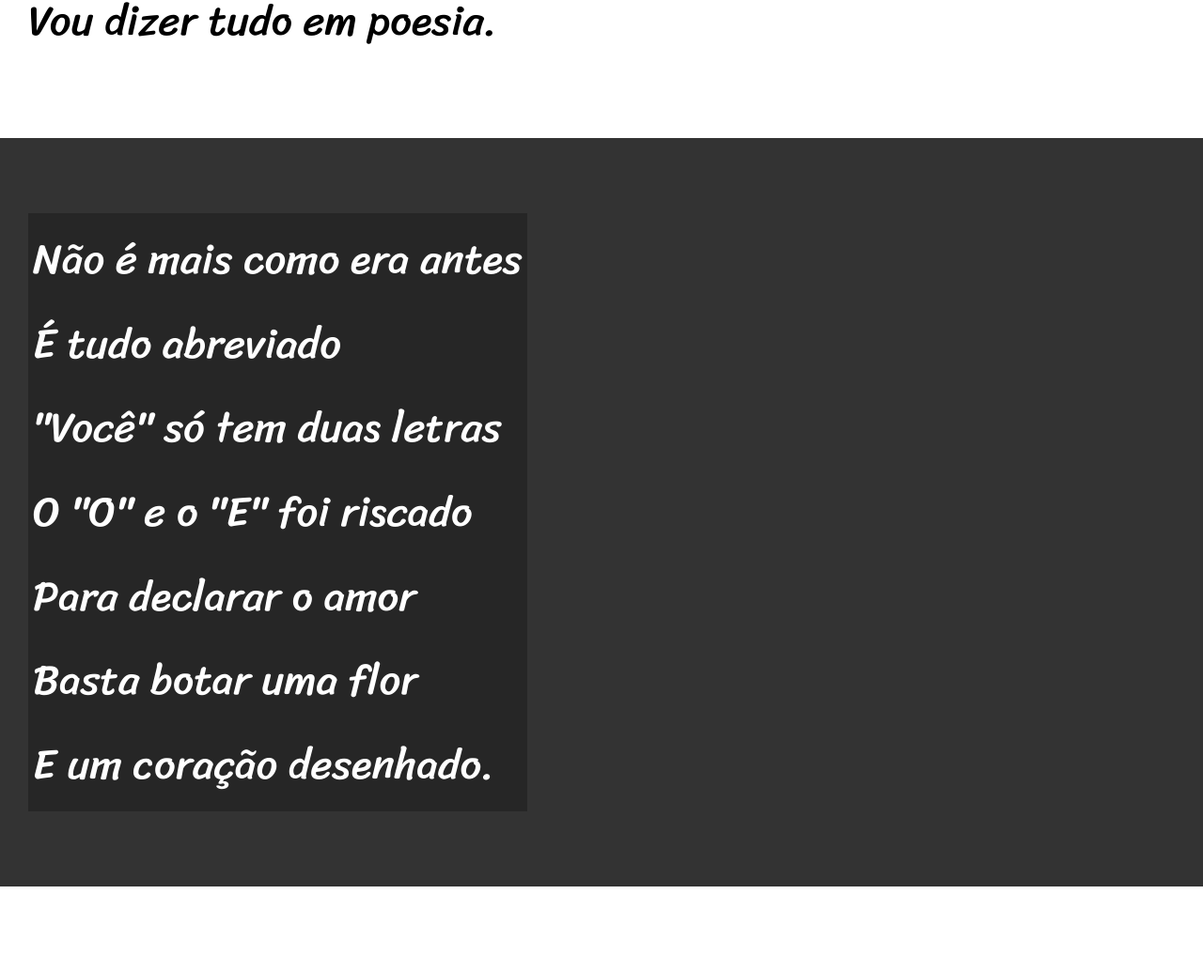
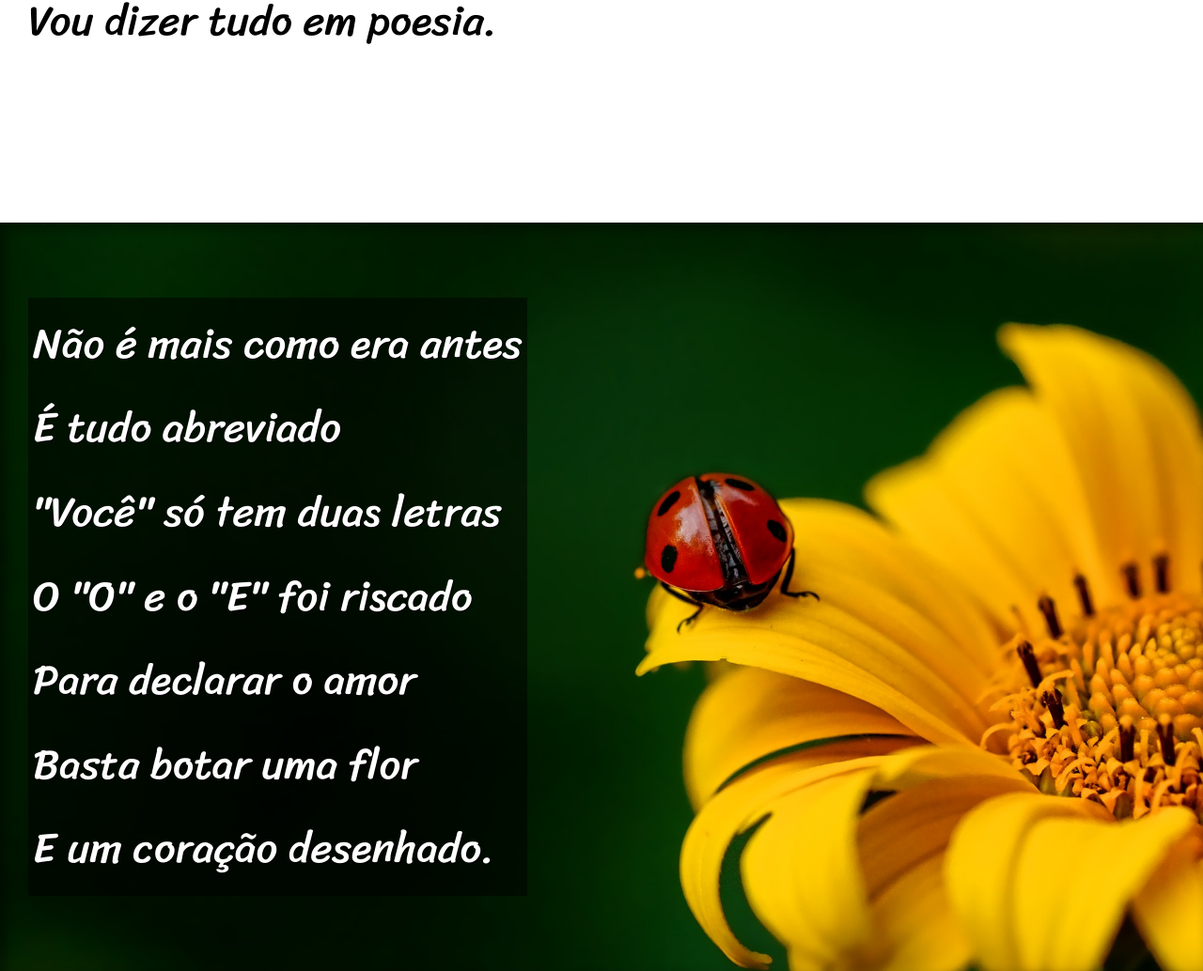
Before and after one commit to RafaSilva1408/html-css, a plain HTML site: page desafios/desafio012/index.html in a window 1280 px wide. Shown: the part 900-1934 px from the top of the page at 94% size. Drawn offline with Linux system fonts and the light colour scheme.

Commit message:
finalização do projeto cordel moderno

```diff
--- a/desafios/desafio012/estilo/style.css
+++ b/desafios/desafio012/estilo/style.css
@@ -55,6 +55,9 @@ section {
     font-family: var(--fonte3);
     font-size: 3.5vw;
 }
+section > p {
+    padding-bottom: 2em;
+}
 
 section.normal {
     background-color: white;
@@ -64,12 +67,26 @@ section.normal {
 section.imagem {
     background-color: rgb(51, 51, 51);
     color: white;
+    box-shadow: inset 6px 6px 13px 0px rgba(0, 0, 0, 0.445);
+    background-attachment: fixed;
 }
 
 section.imagem > p {
     display: inline-block;
     padding: 5px;
-    background-color: rgba(0, 0, 0, 0.253);
+    background-color: rgba(0, 0, 0, 0.514);
+    text-shadow: 1px 1px 0px black;
+}
+
+section#img01 {
+    background-image: url(../imagens/background001.jpg);
+    background-position: right center;
+    background-size: cover;
+}
+
+section#img02 {
+    background-image: url(../imagens/background002.jpg);
+    background-size: cover;
 }
 
 footer {
--- a/desafios/desafio012/index.html
+++ b/desafios/desafio012/index.html
@@ -25,7 +25,7 @@
         </p>
     </section>
 
-    <section class="imagem">
+    <section class="imagem" id="img01">
         <p>
             Não é mais como era antes <br>
             É tudo abreviado <br>
@@ -59,7 +59,7 @@
         </p>
     </section>
 
-    <section class="imagem">
+    <section class="imagem" id="img02">
         <p>
             Tenho saudade das cartas <br>
             Escritas com a própria mão <br>
```
